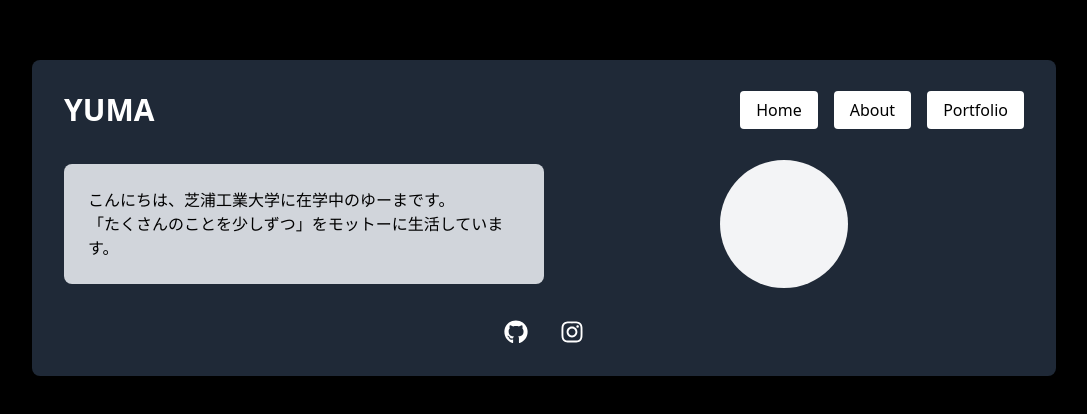
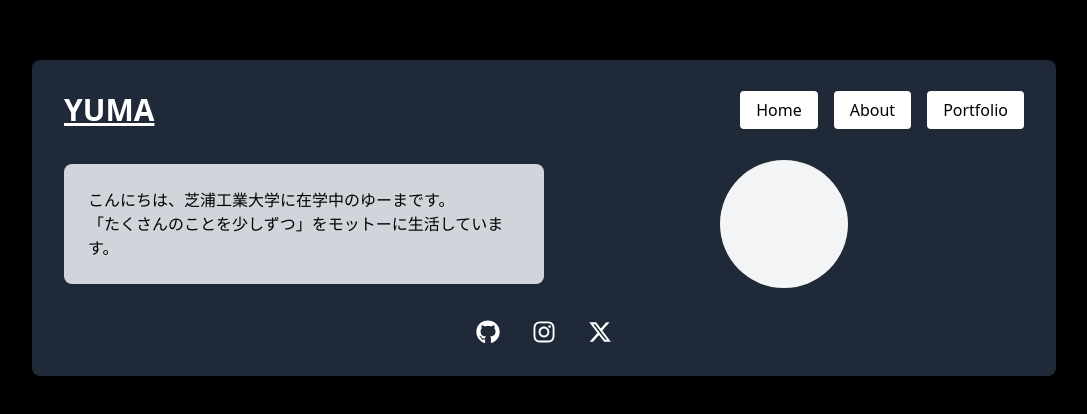
Before and after one commit to uma1123/my-portfolio, a Next.js app: page / in a window 1280 px wide. Shown: the part 182-596 px from the top of the page, without its empty margins (96-1183 px from the left). Built offline with nearby package versions, Linux system fonts and the light colour scheme.

Commit message:
仮完成

```diff
--- a/src/app/page.tsx
+++ b/src/app/page.tsx
@@ -1,26 +1,28 @@
-import { FaGithub, FaInstagram } from "react-icons/fa";
+import { FaGithub, FaInstagram, FaXTwitter } from "react-icons/fa6";
 import Link from "next/link";
-
 export default function Home() {
   return (
     <div className="h-screen w-full bg-black text-white flex justify-center items-center">
       <div className="w-full max-w-screen-lg p-8 bg-gray-800 rounded-lg shadow-lg">
-        {/* ヘッダー部分 */}
+        {/* ヘッダー */}
         <div className="flex justify-between items-center mb-8">
-          <h1 className="text-3xl font-bold">YUMA</h1>
+          <h1 className="text-3xl font-bold underline">YUMA</h1>
           <div className="space-x-4">
-            <Link href="/" className="bg-white text-black px-4 py-2 rounded">
+            <Link
+              href="/"
+              className="bg-white text-black px-4 py-2 rounded  hover:bg-gray-300 transition duration-200"
+            >
               Home
             </Link>
             <Link
-              href="/About"
-              className="bg-white text-black px-4 py-2 rounded"
+              href="/about"
+              className="bg-white text-black px-4 py-2 rounded  hover:bg-gray-300 transition duration-200"
             >
               About
             </Link>
             <Link
-              href="/Portfolio"
-              className="bg-white text-black px-4 py-2 rounded"
+              href="/portfolio"
+              className="bg-white text-black px-4 py-2 rounded  hover:bg-gray-300 transition duration-200"
             >
               Portfolio
             </Link>
@@ -51,6 +53,9 @@ export default function Home() {
           <a href="https://instagram.com/u_ma_11" className="text-white">
             <FaInstagram size={24} />
           </a>
+          <a href="https://twitter.com/uma11_11" className="text-white">
+            <FaXTwitter size={24} />
+          </a>
         </div>
       </div>
     </div>
```
